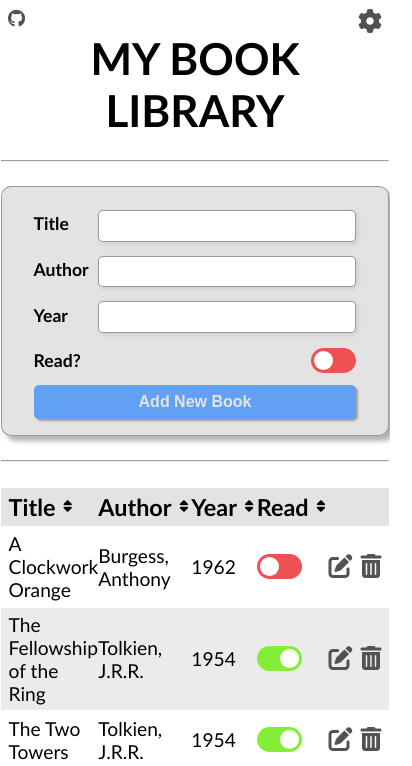
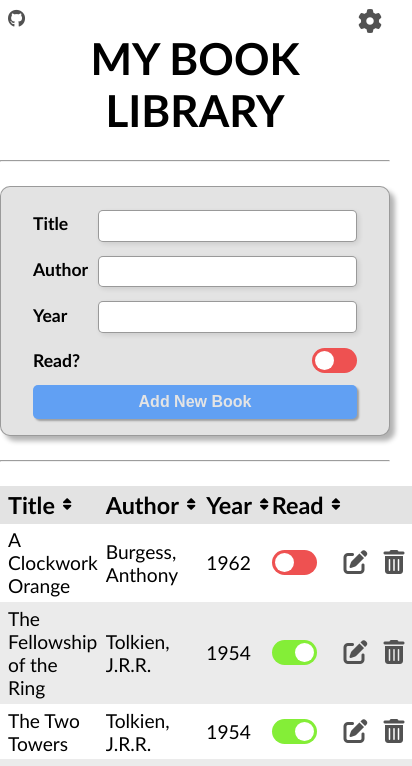
Before and after one commit to Orluca/TOP-library, a plain HTML site: page index.html in a window 390 px wide. Shown: the top 766 px of the page, 412 px wide, since content can reach past the window. Drawn offline with Linux system fonts and the light colour scheme.

Commit message:
more responsiveness tweaks

```diff
--- a/style.css
+++ b/style.css
@@ -83,7 +83,7 @@ h1 {
   border-radius: 10px;
   box-shadow: 5px 5px 5px rgba(0, 0, 0, 0.3);
   border: 1px solid rgba(0, 0, 0, 0.321);
-  min-width: 330px;
+  min-width: 390px;
 }
 
 .input-container {
@@ -174,7 +174,7 @@ hr {
 } */
 
 table {
-  border-spacing: 0 2px;
+  border-spacing: 0 0;
 }
 
 tr:nth-child(even) {
@@ -231,6 +231,7 @@ tr:nth-child(even) {
 
 td {
   padding: 0.3rem 0;
+  padding-right: 0.5rem;
 }
 
 /* .book-item-container:nth-of-type(2n) {
@@ -439,7 +440,7 @@ td {
 ############################################################ */
 
 .settings-button {
-  position: fixed;
+  position: absolute;
   top: 0;
   right: 0;
   background-color: transparent;
@@ -519,7 +520,7 @@ td {
 ############################################################ */
 
 .github-link {
-  position: fixed;
+  position: absolute;
   bottom: 0;
   right: 0;
   z-index: 2;
@@ -579,5 +580,7 @@ td {
   .github-link {
     top: 0;
     left: 0;
+    bottom: auto;
+    right: auto;
   }
 }
```
Also changed, not shown: 1 other file.
